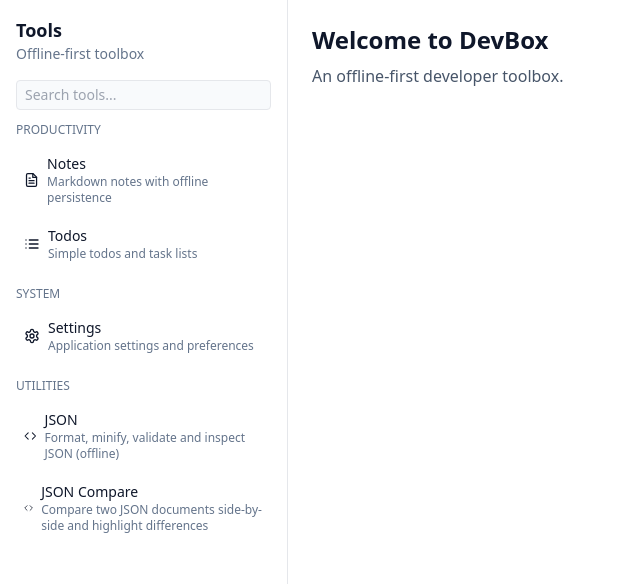
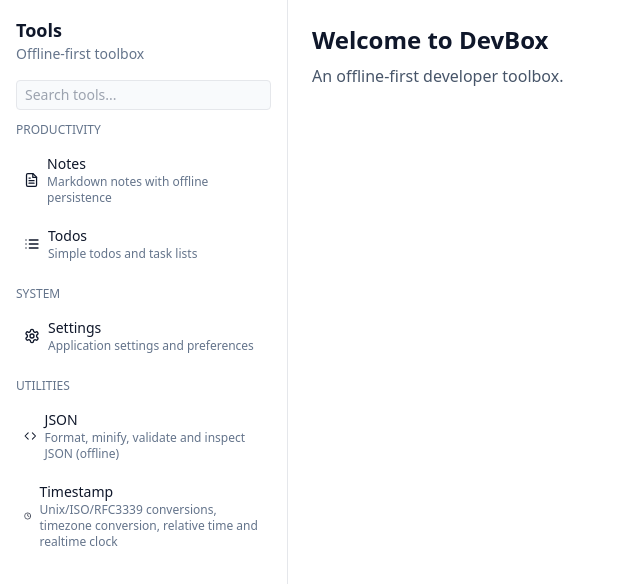
Before and after one commit to guchen-lang/sharers, a React (Vite) app: page / in a window 1280 px wide. Shown: the top 584 px of the page, without its empty margins (0-640 px from the left). Built offline with nearby package versions, Linux system fonts and the light colour scheme.

Commit message:
feat(tools): register Timestamp tool under Utilities

```diff
--- a/src/tools/registry.ts
+++ b/src/tools/registry.ts
@@ -1,6 +1,6 @@
 import type { LazyExoticComponent, ComponentType } from 'react';
 import React from 'react';
-import { FileText, List, Settings as SettingsIcon, Code } from 'lucide-react';
+import { FileText, List, Settings as SettingsIcon, Code, Clock } from 'lucide-react';
 
 export type ToolConfig = {
   id: string;
@@ -60,13 +60,13 @@ export const tools: ToolConfig[] = [
     route: '/json'
   },
   {
-    id: 'json-compare',
-    name: 'JSON Compare',
-    icon: Code,
+    id: 'timestamp',
+    name: 'Timestamp',
+    icon: Clock,
     category: 'Utilities',
-    description: 'Compare two JSON documents side-by-side and highlight differences',
-    keywords: ['json', 'compare', 'diff', 'compare json'],
-    component: React.lazy(() => import('../features/json-compare/JsonComparePage')),
-    route: '/json-compare'
+    description: 'Unix/ISO/RFC3339 conversions, timezone conversion, relative time and realtime clock',
+    keywords: ['timestamp', 'time', 'timezone', 'iso', 'unix', 'rfc3339'],
+    component: React.lazy(() => import('../features/timestamp/TimestampPage')),
+    route: '/timestamp'
   }
 ];
```
